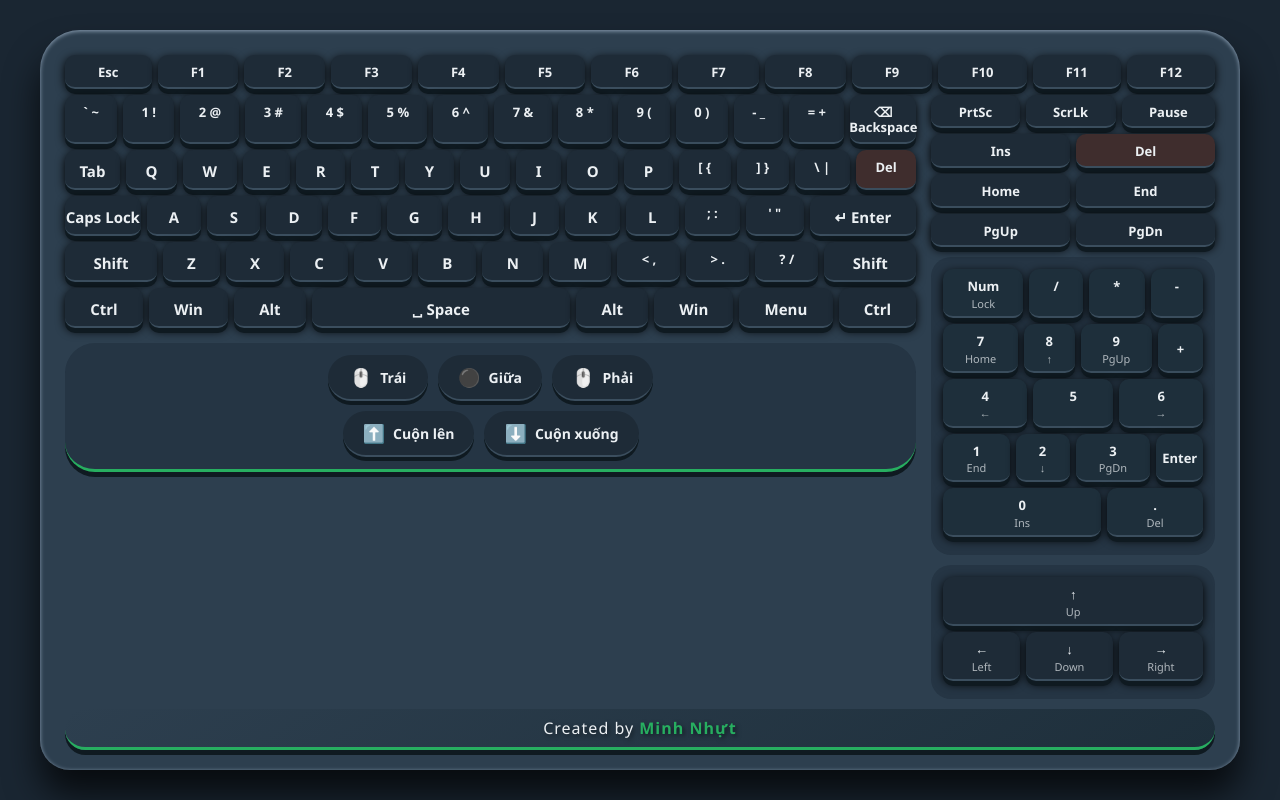
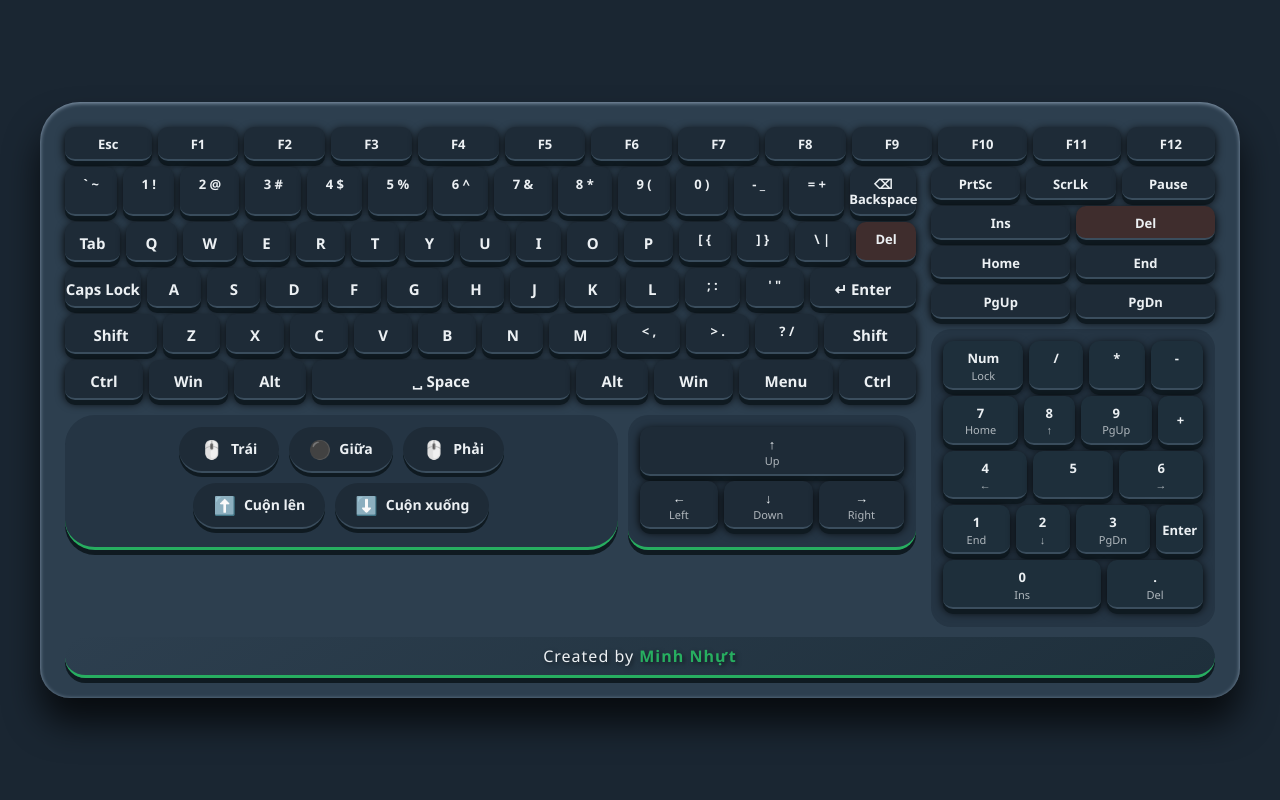
Before and after one commit to nhut990/keyboard-test, a plain HTML site: page index.html in a window 1280 px wide. Drawn offline with Linux system fonts and the light colour scheme.

Commit message:
Update index.html

```diff
--- a/index.html
+++ b/index.html
@@ -18,7 +18,7 @@
             font-family: 'Segoe UI', 'Roboto', sans-serif;
             margin: 0;
             padding: 20px;
-            overflow: hidden; /* Chặn cuộn toàn trang */
+            overflow: hidden;
         }
         .keyboard {
             background: #2d3f4f;
@@ -28,7 +28,7 @@
             max-width: 1200px;
             width: 100%;
             max-height: 95vh;
-            overflow-y: auto; /* Cho phép cuộn trong keyboard nếu cần */
+            overflow-y: auto;
         }
         .keyboard::-webkit-scrollbar {
             width: 8px;
@@ -133,16 +133,35 @@
             margin-top: 10px;
         }
 
-        /* Khu vực test chuột - bố cục mới */
-        .mouse-test-area {
+        /* Khu vực test chuột và điều hướng - bố cục mới */
+        .mouse-nav-container {
+            display: flex;
+            gap: 10px;
             margin-top: 15px;
             margin-bottom: 10px;
+        }
+
+        .mouse-test-area {
+            flex: 2;
             padding: 12px;
             background: #253544;
             border-radius: 30px;
             border-bottom: 3px solid #27ae60;
             box-shadow: 0 5px 0 #0f1a21;
         }
+
+        .nav-pad-compact {
+            flex: 1;
+            background: #253544;
+            border-radius: 20px;
+            padding: 12px;
+            border-bottom: 3px solid #27ae60;
+            box-shadow: 0 5px 0 #0f1a21;
+            display: flex;
+            flex-direction: column;
+            justify-content: center;
+        }
+
         .mouse-row {
             display: flex;
             gap: 10px;
@@ -311,7 +330,9 @@
                 <div class="key" data-key="ControlRight">Ctrl</div>
             </div>
 
-            <!-- Khu vực test chuột - bố cục mới: cuộn lên/xuống nằm dưới 3 nút chính -->
+            <!-- Container cho test chuột và điều hướng - nằm ngang với nhau -->
+            <div class="mouse-nav-container">
+                <!-- Khu vực test chuột - bên trái -->
                 <div class="mouse-test-area">
                     <!-- Hàng trên: 3 nút trái, giữa, phải -->
                     <div class="mouse-row">
@@ -341,9 +362,22 @@
                         </div>
                     </div>
                 </div>
+
+                <!-- Cụm điều hướng (mũi tên) - bên phải, nằm ngang với test chuột -->
+                <div class="nav-pad-compact">
+                    <div class="row" style="justify-content: center; margin-bottom: 5px;">
+                        <div class="key small" style="min-width: 60px;" data-key="ArrowUp">↑<br><span class="sub-label">Up</span></div>
+                    </div>
+                    <div class="row" style="justify-content: center;">
+                        <div class="key small" style="min-width: 60px;" data-key="ArrowLeft">←<br><span class="sub-label">Left</span></div>
+                        <div class="key small" style="min-width: 60px;" data-key="ArrowDown">↓<br><span class="sub-label">Down</span></div>
+                        <div class="key small" style="min-width: 60px;" data-key="ArrowRight">→<br><span class="sub-label">Right</span></div>
+                    </div>
+                </div>
+            </div>
         </div>
 
-        <!-- Phần bên phải: keypad số và điều hướng -->
+        <!-- Phần bên phải: keypad số và các phím chức năng -->
         <div class="right-section">
             <!-- Nhóm PrtSc/ScrLk/Pause -->
             <div class="row" style="margin-bottom: 6px;">
@@ -394,18 +428,6 @@
                 <div class="row">
                     <div class="key small" data-key="Numpad0" style="flex: 2;">0<br><span class="sub-label">Ins</span></div>
                     <div class="key small" data-key="NumpadDecimal">.<br><span class="sub-label">Del</span></div>
-                </div>
-            </div>
-
-            <!-- Cụm điều hướng (mũi tên) -->
-            <div class="nav-pad">
-                <div class="row" style="justify-content: flex-end;">
-                    <div class="key small" style="min-width: 60px;" data-key="ArrowUp">↑<br><span class="sub-label">Up</span></div>
-                </div>
-                <div class="row" style="justify-content: flex-end;">
-                    <div class="key small" style="min-width: 60px;" data-key="ArrowLeft">←<br><span class="sub-label">Left</span></div>
-                    <div class="key small" style="min-width: 60px;" data-key="ArrowDown">↓<br><span class="sub-label">Down</span></div>
-                    <div class="key small" style="min-width: 60px;" data-key="ArrowRight">→<br><span class="sub-label">Right</span></div>
                 </div>
             </div>
         </div>
```
Lines whose indentation alone changed are shown as unchanged.
